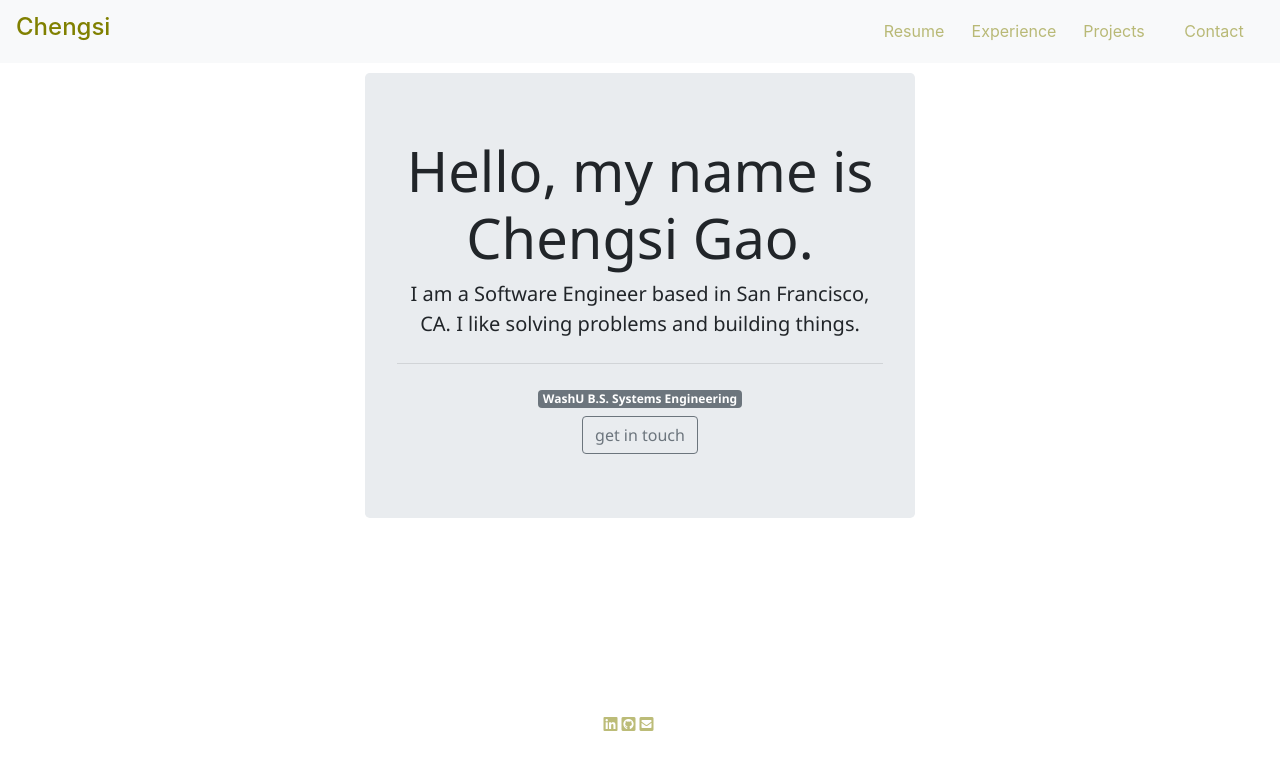
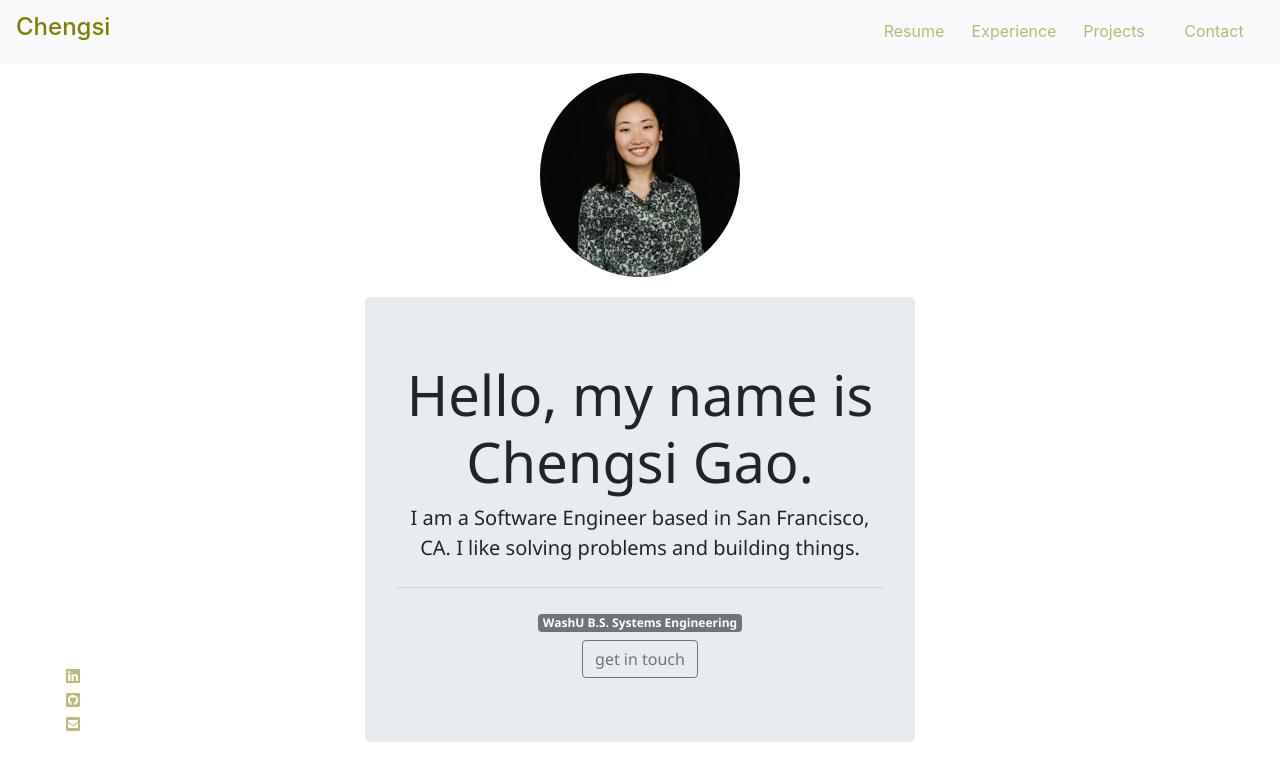
Before and after one commit to chengsig/PersonalPage, a React (Create React App) app in the folder personal-website/: page / in a window 1280 px wide. Shown: the top 780 px of the page. Built offline with nearby package versions, Linux system fonts and the light colour scheme.

Commit message:
add profile pic to home

```diff
--- a/personal-website/src/App.css
+++ b/personal-website/src/App.css
@@ -39,6 +39,6 @@ i {
 
 .icons {
   position: absolute;
-  left: 47%;
+  left: 5%;
   bottom: 8%;
 }
--- a/personal-website/src/App.js
+++ b/personal-website/src/App.js
@@ -32,8 +32,8 @@ class App extends Component {
               render={() => <NotFound />} />
           </Switch>
           <div className="icons">
-            <a href="https://www.linkedin.com/in/chengsi-gao/"><i class="fab fa-linkedin"></i></a>
-            <a href="https://github.com/chengsig"><i class="fab fa-github-square"></i></a>
+            <a href="https://www.linkedin.com/in/chengsi-gao/"><i class="fab fa-linkedin"></i></a><br/>
+            <a href="https://github.com/chengsig"><i class="fab fa-github-square"></i></a><br/>
             <a href="mailto:gaochengsi@gmail.com"><i class="fas fa-envelope-square"></i></a>
           </div>
         </main>
--- a/personal-website/src/Home.css
+++ b/personal-website/src/Home.css
@@ -1,5 +1,10 @@
-#intro {
+.home {
     font-family: 'Segoe UI', Tahoma, Geneva, Verdana, sans-serif;
+    width: 550px;
+    margin: 0 auto;
+    padding: 10px 0;
+    align-items: center;
+    float: none;
 }
 
 p a {
@@ -10,12 +15,14 @@ p a {
     background-color:#80800038;
 }
 
-.home {
-    width: 550px;
-    margin: 0 auto;
+.profile {
+    width: 400px;
+    margin-top: 30px;
     padding: 10px 0;
     align-items: center;
-    justify-content: space-around;
-    display: flex;
-    float: none;
+    margin: auto;
 }
+
+#profilePic {
+    border-radius: 50%;
+}
--- a/personal-website/src/Home.js
+++ b/personal-website/src/Home.js
@@ -2,11 +2,16 @@ import React, { Component } from 'react';
 import { Link } from 'react-router-dom';
 import { Card, CardBody, CardTitle } from 'reactstrap';
 import './Home.css';
+import profilePic from './profilePic.JPG';
 
 
 class Home extends Component {
   render() {
     return (
+      <div className="Container">
+        <div className="profile">
+          <img id="profilePic" src={profilePic} alt="chengsi profile picture" />
+        </div>
         <div className="home">
           <div id="intro" className="jumbotron">
             <h5 className="display-4">Hello, my name is Chengsi Gao.</h5>
@@ -16,6 +21,7 @@ class Home extends Component {
             <a href="mailto:gaochengsi@gmail.com"><button type="button" className="btn btn-outline-secondary btn-small">get in touch</button></a>
           </div>
         </div>
+      </div>
     );
   }
 }
```
Also changed, not shown: personal-website/src/profilePic.JPG (added). Lines whose indentation alone changed are shown as unchanged.
